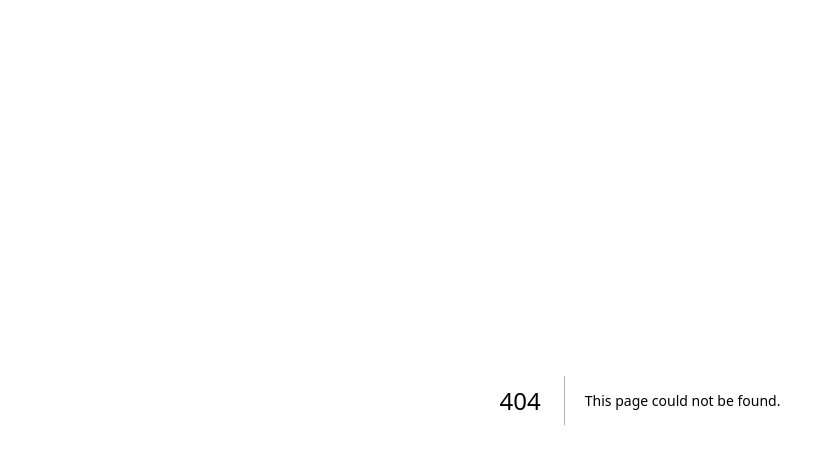
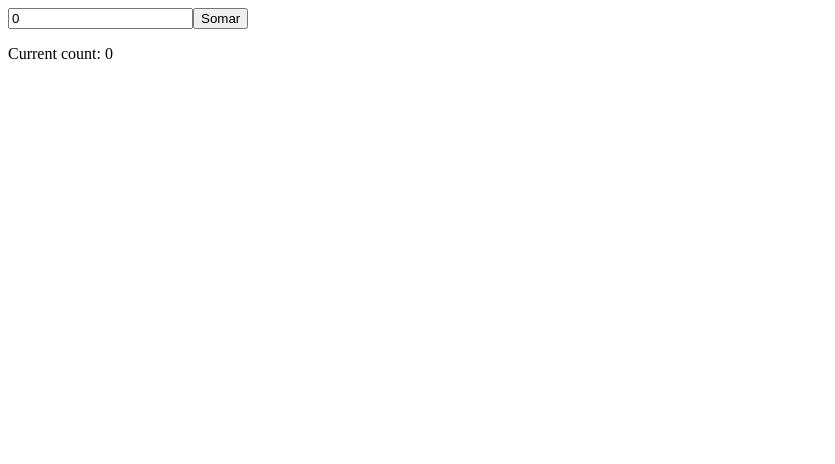
Before and after one commit to rodolphoreis/next, a Next.js app: page /basicos/count in a window 1280 px wide. Before the commit this address had no page. Shown: the top 464 px of the page, without its empty margins (0-835 px from the left). Built offline with nearby package versions, Linux system fonts and the light colour scheme.

Commit message:
feat: create new component

```diff
--- /dev/null
+++ b/src/pages/basicos/count.tsx
@@ -0,0 +1,28 @@
+import { useState } from "react";
+
+const CountComponent = () => {
+  const [count, setCount] = useState<number>(0);
+
+  const handleSubmit = (e: React.FormEvent) => {
+    e.preventDefault();
+    setCount(count + 10);
+  };
+
+  return (
+    <div>
+      <form onSubmit={handleSubmit}>
+        <input
+          type="number"
+          value={count}
+          name="count"
+          placeholder="Digite um numero"
+          onChange={(event) => setCount(Number(event.target.value))}
+        />
+        <button type="submit">Somar</button>
+      </form>
+      <p>Current count: {count}</p>
+    </div>
+  );
+};
+
+export default CountComponent;
```
